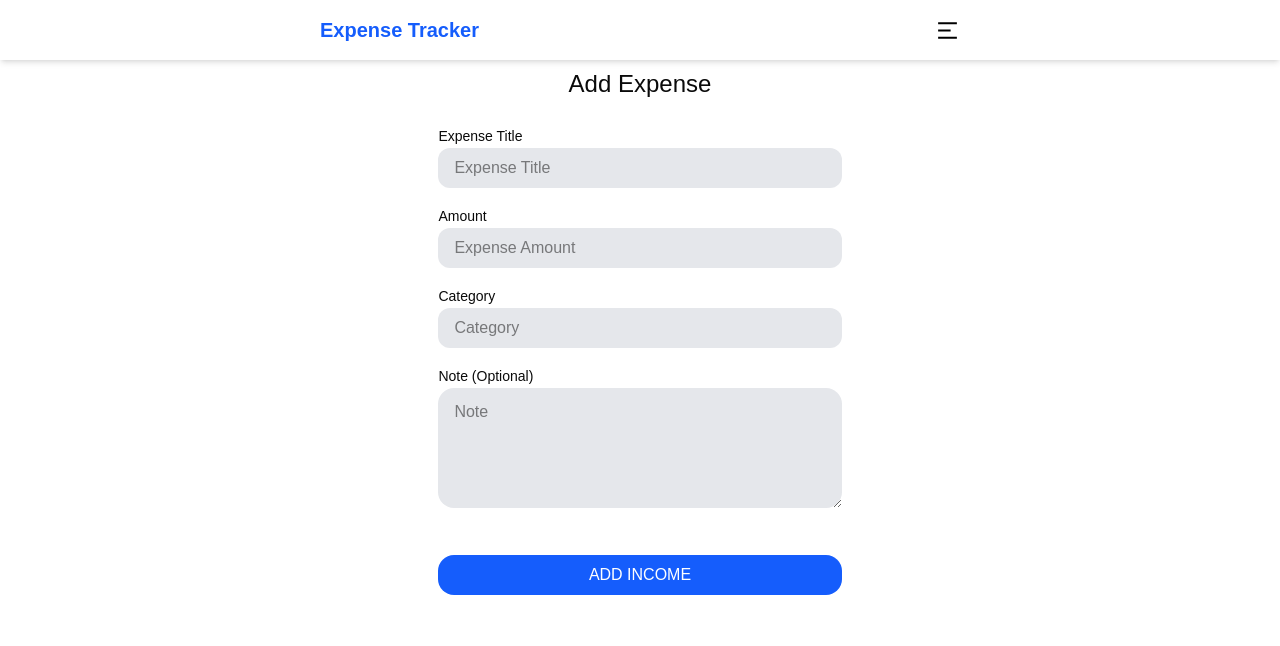
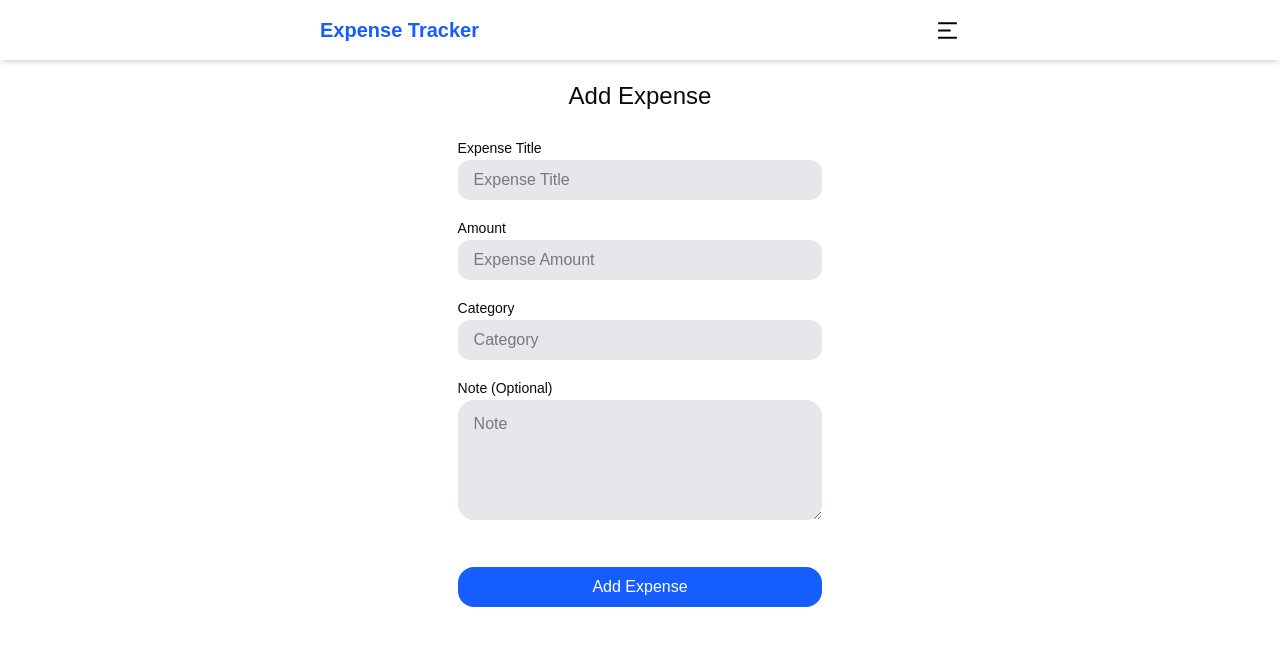
Before and after one commit to Jehoshaphat12/Expense-Tracker-App, a Next.js app: page /expenses/add/expense in a window 1280 px wide. Shown: the top 646 px of the page. Built offline with nearby package versions, Linux system fonts and the light colour scheme.

Commit message:
worked on some issues

```diff
--- a/app/expenses/add/expense/page.tsx
+++ b/app/expenses/add/expense/page.tsx
@@ -33,8 +33,8 @@ export default function AddExpensePage() {
 
   return (
     <>
-      <div className="flex flex-col items-center">
-        <h2 className="text-2xl text-center mb-6">Add Expense</h2>
+      <div className="flex flex-col items-center px-8">
+        <h2 className="text-2xl text-center mb-6 pt-3">Add Expense</h2>
         <form
           onSubmit={handleSubmit}
           className="flex flex-col items-center justify-center space-y-4 w-full lg:max-w-[60%]"
@@ -49,7 +49,7 @@ export default function AddExpensePage() {
               placeholder="Expense Title"
               value={incomeTitle}
               onChange={(e) => setIncomeTitle(e.target.value)}
-              className="w-full bg-gray-200 px-4 py-2 rounded-xl focus:outline-2 outline-blue-600"
+              className="w-full bg-gray-200 dark:bg-gray-900 dark:text-gray-50 px-4 py-2 rounded-xl focus:outline-2 outline-blue-600"
               required
             />
           </div>
@@ -63,7 +63,7 @@ export default function AddExpensePage() {
               placeholder="Expense Amount"
               value={incomeAmount}
               onChange={(e) => setIncomeAmount(e.target.value)}
-              className="w-full bg-gray-200 px-4 py-2 rounded-xl focus:outline-2 outline-blue-600"
+              className="w-full bg-gray-200 dark:bg-gray-900 dark:text-gray-50 px-4 py-2 rounded-xl focus:outline-2 outline-blue-600"
               required
             />
           </div>
@@ -76,7 +76,7 @@ export default function AddExpensePage() {
               placeholder="Category"
               value={category}
               onChange={(e) => setCategory(e.target.value)}
-              className="w-full bg-gray-200 px-4 py-2 rounded-xl focus:outline-2 outline-blue-600"
+              className="w-full bg-gray-200 dark:bg-gray-900 dark:text-gray-50 px-4 py-2 rounded-xl focus:outline-2 outline-blue-600"
               required
             />
           </div>
@@ -90,7 +90,7 @@ export default function AddExpensePage() {
               value={note}
               onChange={(e) => setNote(e.target.value)}
               rows={4}
-              className="w-full bg-gray-200 focus:outline-2 outline-blue-600 px-4 py-3 rounded-2xl"
+              className="w-full bg-gray-200 dark:bg-gray-900 dark:text-gray-50 focus:outline-2 outline-blue-600 px-4 py-3 rounded-2xl"
             />
           </div>
 
@@ -99,7 +99,7 @@ export default function AddExpensePage() {
             aria-label="Add Income"
             className="w-full bg-blue-600 border-none py-2 rounded-2xl text-white mt-6"
           >
-            ADD INCOME
+            Add Expense
           </button>
         </form>
       </div>
--- a/app/expenses/add/income/page.tsx
+++ b/app/expenses/add/income/page.tsx
@@ -42,8 +42,8 @@ export default function AddIncomePage() {
   };
 
   return (
-    <div className="flex flex-col items-center">
-      <h2 className="text-2xl text-center mb-6">Add Income</h2>
+    <div className="flex flex-col items-center px-8 ">
+      <h2 className="text-2xl text-center mb-6 pt-3">Add Income</h2>
       <form
         onSubmit={handleSubmit}
         className="flex flex-col items-center justify-center space-y-4 w-full lg:max-w-[60%]"
@@ -58,7 +58,7 @@ export default function AddIncomePage() {
             placeholder="Title"
             value={incomeTitle}
             onChange={(e) => setIncomeTitle(e.target.value)}
-            className="w-full bg-gray-200 px-4 py-2 rounded-xl focus:outline-2 outline-blue-600"
+            className="w-full bg-gray-200 dark:bg-gray-900 dark:text-gray-50 px-4 py-2 rounded-xl focus:outline-2 outline-blue-600"
             required
           />
         </div>
@@ -73,7 +73,7 @@ export default function AddIncomePage() {
             placeholder="Income Amount"
             value={incomeAmount}
             onChange={(e) => setIncomeAmount(e.target.value)}
-            className="w-full bg-gray-200 px-4 py-2 rounded-xl focus:outline-2 outline-blue-600"
+            className="w-full bg-gray-200 dark:bg-gray-900 dark:text-gray-50 px-4 py-2 rounded-xl focus:outline-2 outline-blue-600"
             required
           />
         </div>
@@ -87,7 +87,7 @@ export default function AddIncomePage() {
             placeholder="Category"
             value={category}
             onChange={(e) => setCategory(e.target.value)}
-            className="w-full bg-gray-200 px-4 py-2 rounded-xl focus:outline-2 outline-blue-600"
+            className="w-full bg-gray-200 dark:bg-gray-900 dark:text-gray-50 px-4 py-2 rounded-xl focus:outline-2 outline-blue-600"
             required
           />
         </div>
@@ -102,7 +102,7 @@ export default function AddIncomePage() {
             value={note}
             onChange={(e) => setNote(e.target.value)}
             rows={4}
-            className="w-full bg-gray-200 focus:outline-2 outline-blue-600 px-4 py-3 rounded-2xl"
+            className="w-full bg-gray-200 dark:bg-gray-900 dark:text-gray-50 focus:outline-2 outline-blue-600 px-4 py-3 rounded-2xl"
           />
         </div>
 
@@ -111,7 +111,7 @@ export default function AddIncomePage() {
           aria-label="Add Income"
           className="w-full bg-blue-600 border-none py-2 rounded-2xl text-white mt-6"
         >
-          ADD INCOME
+          Add Income
         </button>
       </form>
     </div>
--- a/app/savings-reminder-budget/budgets/page.tsx
+++ b/app/savings-reminder-budget/budgets/page.tsx
@@ -115,7 +115,7 @@ export default function BudgetsPage() {
         </Link>
         <Link
               href={"#"}
-          className="px-4 py-2 font-semibold text-blue-500 dark:text-gray-400"
+          className="px-4 py-2 font-semibold text-blue-500"
         >
           Budgets
         </Link>
--- a/app/savings-reminder-budget/reminder/page.tsx
+++ b/app/savings-reminder-budget/reminder/page.tsx
@@ -109,7 +109,7 @@ export default function RemindersPage() {
         </Link>
         <Link
           href={"#"}
-          className="px-4 py-2 font-semibold text-blue-500 dark:text-gray-400"
+          className="px-4 py-2 font-semibold text-blue-500"
         >
           Reminders
         </Link>
--- a/app/savings-reminder-budget/savings/page.tsx
+++ b/app/savings-reminder-budget/savings/page.tsx
@@ -85,7 +85,7 @@ export default function FinancePages() {
       <div className="flex justify-around mb-0  py-2">
         <Link
           href={"#"}
-          className="px-4 py-2 font-semibold text-blue-500 dark:text-gray-400"
+          className="px-4 py-2 font-semibold text-blue-500"
         >
           Savings
         </Link>
```
